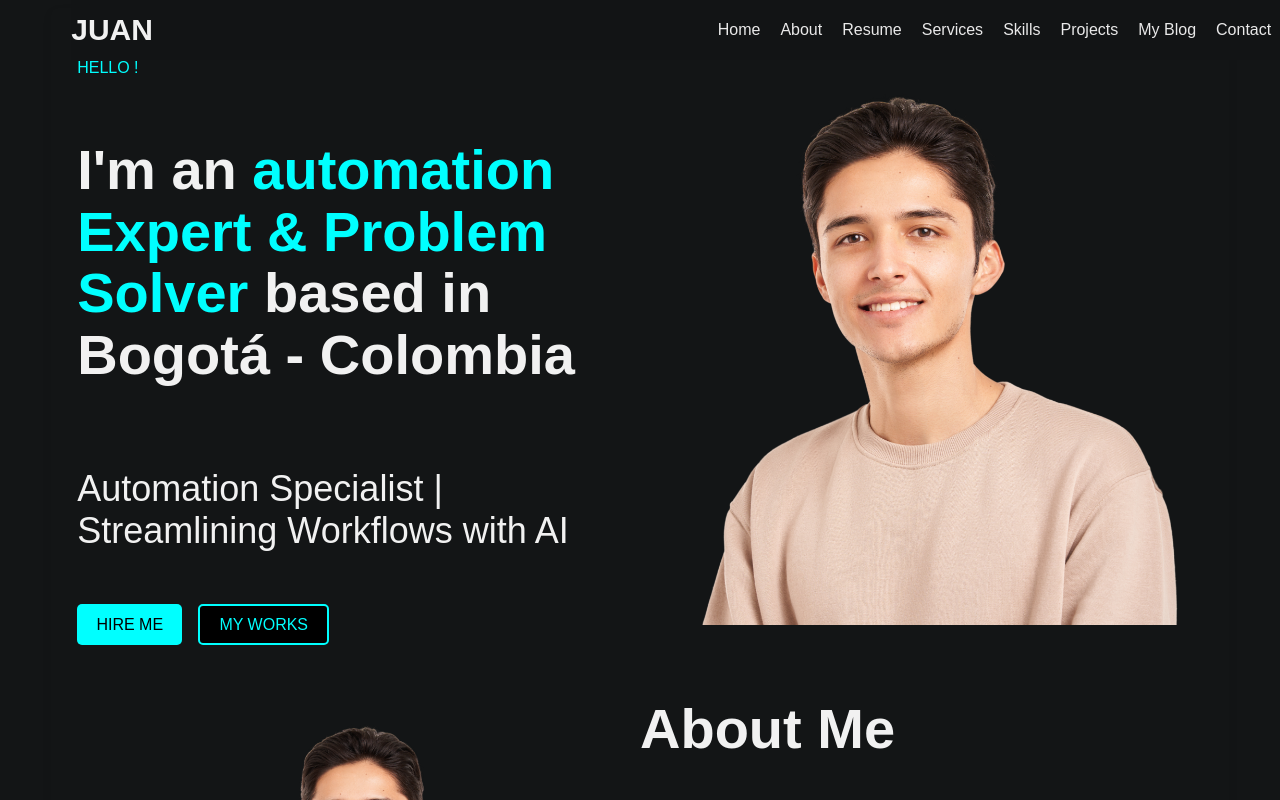
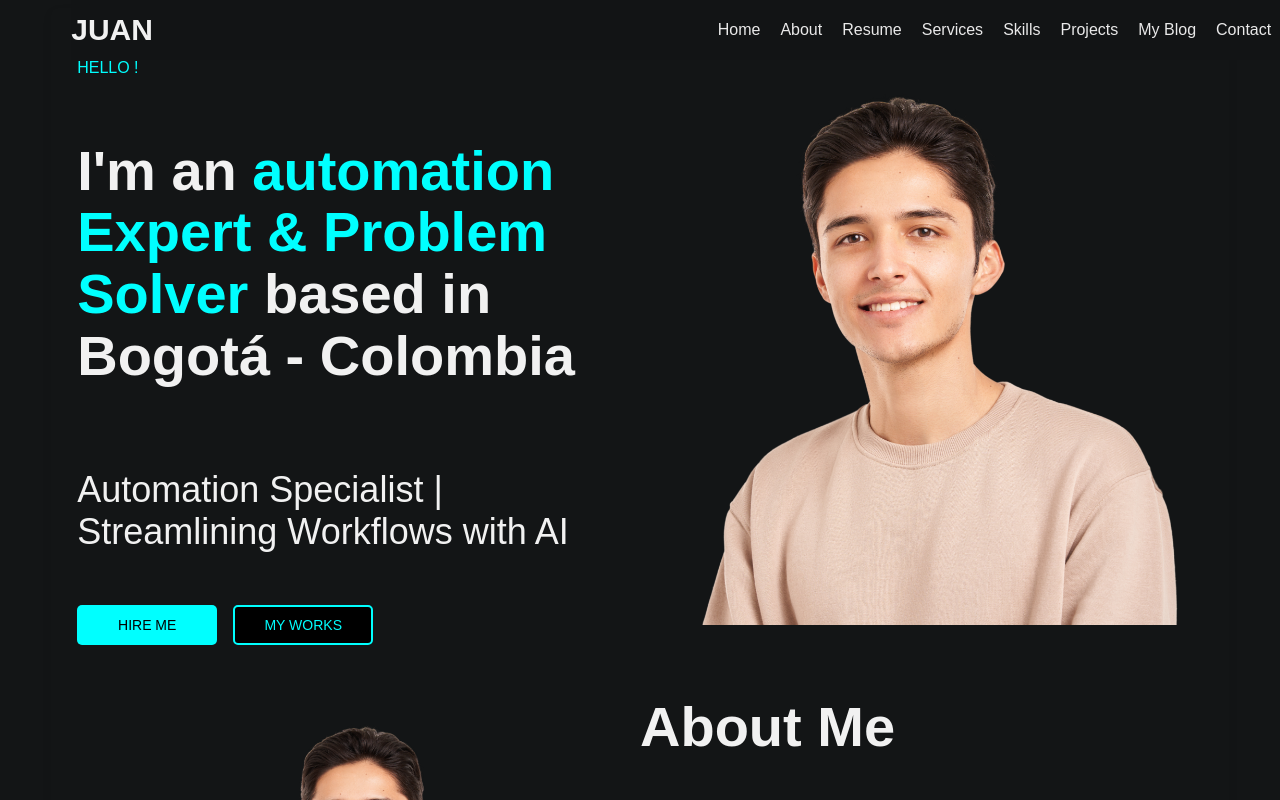
Before and after one commit to juanchovg1/mi-portafolio-frontend, a React (Vite) app: page / in a window 1280 px wide. Shown: the top 800 px of the page. Built offline with nearby package versions, Linux system fonts and the light colour scheme.

Commit message:
Set fixed dimensions and font size for buttons in AboutMe, ProfileSection, and global styles for consistency

```diff
--- a/src/styles/components/AboutMe.css
+++ b/src/styles/components/AboutMe.css
@@ -83,6 +83,9 @@
     font-weight: 500;
     cursor: pointer;
     transition: background-color 0.3s, transform 0.3s;
+    width: 140px; /* Fixed width */
+    height: 40px; /* Fixed height */
+    font-size: 14px; /* Fixed font size */
 }
 
 .button-primary:hover {
--- a/src/styles/components/ProfileSection.css
+++ b/src/styles/components/ProfileSection.css
@@ -83,6 +83,9 @@
     font-weight: 500;
     cursor: pointer;
     transition: background-color 0.3s, transform 0.3s;
+    width: 140px; /* Fixed width */
+    height: 40px; /* Fixed height */
+    font-size: 14px; /* Fixed font size */
 }
 
 .button-primary:hover {
@@ -100,6 +103,9 @@
     font-weight: 500;
     cursor: pointer;
     transition: background-color 0.3s, transform 0.3s;
+    width: 140px; /* Fixed width */
+    height: 40px; /* Fixed height */
+    font-size: 14px; /* Fixed font size */
 }
 
 .button-secondary:hover {
--- a/src/styles/global.css
+++ b/src/styles/global.css
@@ -34,12 +34,14 @@ button {
     border-radius: 8px;
     border: 1px solid transparent;
     padding: 0.6em 1.2em;
-    font-size: 1em;
+    font-size: 14px; /* Fixed font size */
     font-weight: 500;
     font-family: inherit;
     background-color: #1a1a1a;
     cursor: pointer;
     transition: border-color 0.25s;
+    width: 140px; /* Fixed width */
+    height: 40px; /* Fixed height */
 }
 button:hover {
     border-color: #00FFFF;
```
